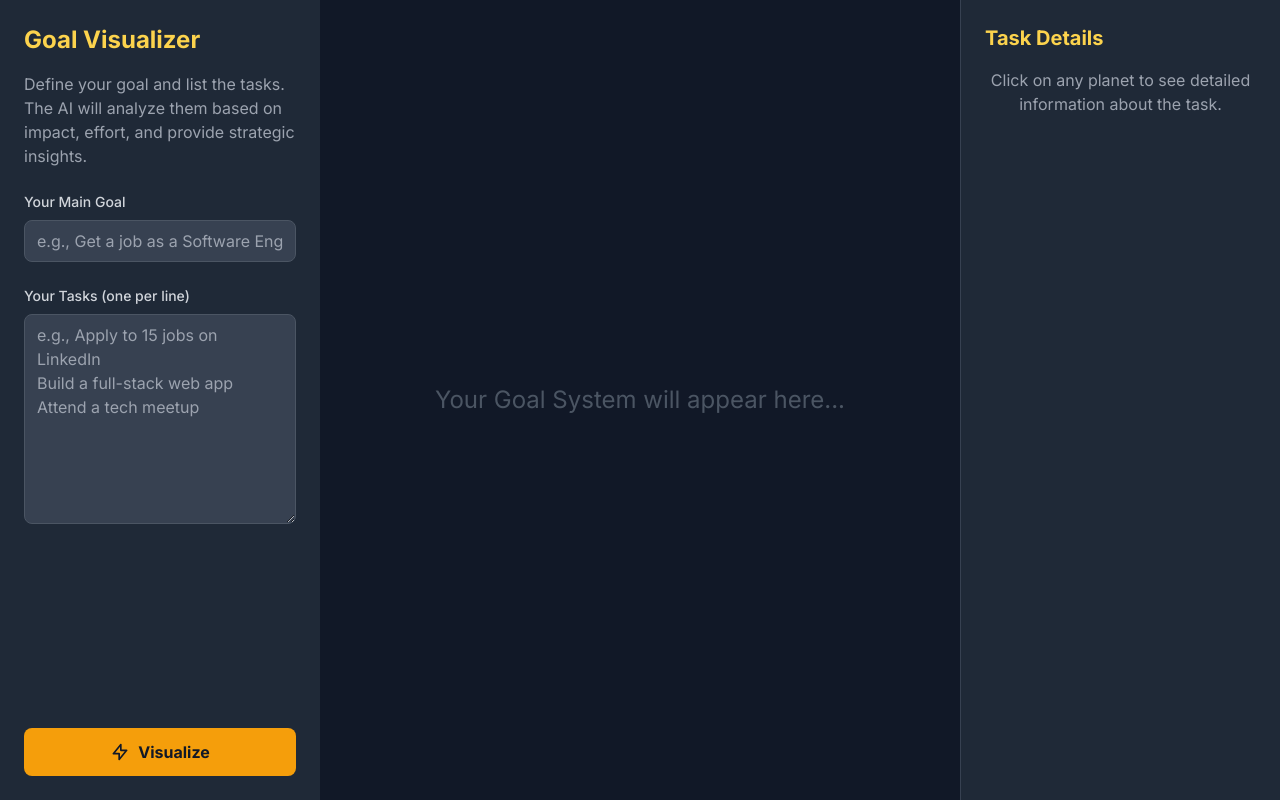
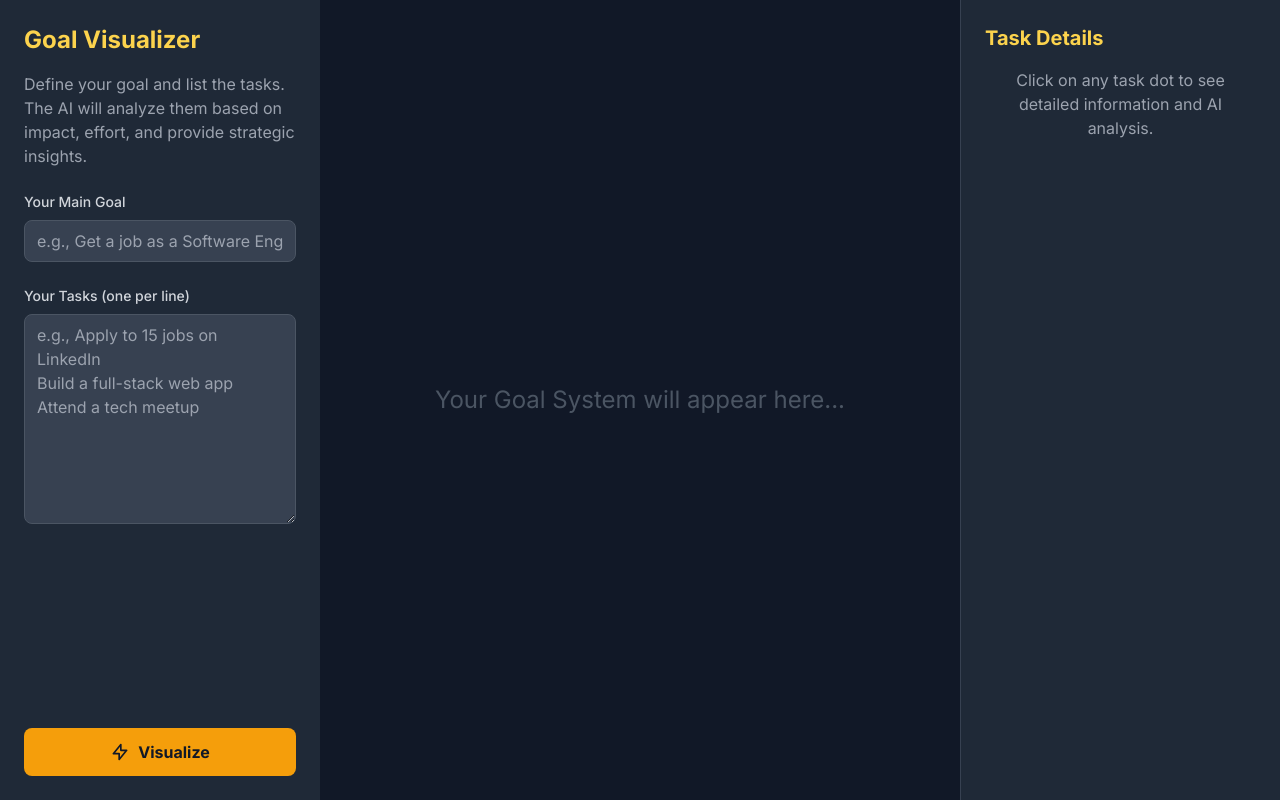
Before and after one commit to teejaz/Todo_app_solar_sys, a Flask app: page / in a window 1280 px wide. Run offline with Flask 3, Linux system fonts and the light colour scheme; some libraries are stand-ins or nearby versions.

Commit message:
working version 1

```diff
--- a/app.py
+++ b/app.py
@@ -30,7 +30,11 @@ def analyze():
 
     except Exception as e:
         print(f"Error in analyze endpoint: {e}")
-        return jsonify({"error": str(e)}), 500
+        print(f"Goal: {data.get('goal', 'None')}")
+        print(f"Tasks: {data.get('tasks', 'None')}")
+        import traceback
+        traceback.print_exc()
+        return jsonify({"error": f"Analysis failed: {str(e)}"}), 500
 
 def get_ai_analysis(goal, tasks):
     """
--- a/templates/index.html
+++ b/templates/index.html
@@ -105,7 +105,7 @@
     >
       <h2 class="text-xl font-bold text-amber-300 mb-4">Task Details</h2>
       <div id="task-info-content" class="text-gray-400 text-center">
-        Click on any planet to see detailed information about the task.
+        Click on any task dot to see detailed information and AI analysis.
       </div>
     </div>
 
@@ -164,8 +164,9 @@
           }
         } catch (error) {
           console.error("Error during AI analysis:", error);
+          console.error("Error details:", error.message);
           showModal(
-            "An error occurred while communicating with the AI. Please check the console for details."
+            `AI Analysis Error: ${error.message}. Please check the browser console and terminal for more details.`
           );
           placeholderText.style.display = "block";
           placeholderText.textContent =
@@ -302,14 +303,36 @@
         yLabel.innerHTML = "← Impact";
         chartContainer.appendChild(yLabel);
 
-        // Plot tasks
+        // Plot tasks with simple overlap handling
         const chartWidth = width - 2 * margin;
         const chartHeight = height - 2 * margin;
+        const usedPositions = new Set(); // Track used grid positions
 
         analyzedTasks.forEach((task, index) => {
+          let displayImpact = task.impact;
+          let wasAdjusted = false;
+
+          // Create a position key based on impact and effort
+          let positionKey = `${task.effort}-${displayImpact}`;
+
+          // If position is taken, move this task down by 1 impact level
+          while (usedPositions.has(positionKey) && displayImpact > 1) {
+            displayImpact--;
+            wasAdjusted = true;
+            positionKey = `${task.effort}-${displayImpact}`;
+          }
+
+          // Mark this position as used
+          usedPositions.add(positionKey);
+
+          // Store adjustment info on the task object for panel display
+          task.displayImpact = displayImpact;
+          task.wasAdjusted = wasAdjusted;
+          task.adjustmentAmount = wasAdjusted ? (task.impact - displayImpact) : 0;
+
           const x = margin + (task.effort / 10) * chartWidth;
-          const y = margin + (1 - task.impact / 10) * chartHeight; // Invert Y so high impact is at top
-          const size = 40 + task.impact * 2; // Size based on impact
+          const y = margin + (1 - displayImpact / 10) * chartHeight; // Use adjusted impact for positioning
+          const size = 40 + task.impact * 2; // Size still based on original impact
 
           const taskDot = document.createElement("div");
           taskDot.style.position = "absolute";
@@ -319,7 +342,7 @@
           taskDot.style.height = `${size}px`;
           taskDot.style.borderRadius = "50%";
           taskDot.style.backgroundColor =
-            planetColors[index % planetColors.length];
+            taskColors[index % taskColors.length];
           taskDot.style.display = "flex";
           taskDot.style.alignItems = "center";
           taskDot.style.justifyContent = "center";
@@ -410,15 +433,34 @@
               </div>
             </div>
 
-            <!-- Orbit Information -->
+            <!-- Position Adjustment Notice -->
+            ${task.wasAdjusted ? `
+            <div class="mb-4 p-3 bg-yellow-900 bg-opacity-50 rounded-lg border border-yellow-600">
+              <h4 class="font-semibold text-yellow-300 mb-2 flex items-center">
+                <span class="mr-2">📍</span>
+                Position Adjusted
+              </h4>
+              <p class="text-gray-300 text-sm leading-relaxed">
+                This task was moved down by <strong>-${task.adjustmentAmount}</strong> impact level(s) on the chart to avoid overlapping with another task.
+                Original impact: ${task.impact}/10, Display position: ${task.displayImpact}/10
+              </p>
+            </div>
+            ` : ''}
+
+            <!-- Impact Analysis -->
             <div class="p-3 bg-gray-700 rounded-lg">
-              <h4 class="font-semibold text-amber-300 mb-2">Orbit Position</h4>
+              <h4 class="font-semibold text-amber-300 mb-2">Impact Analysis</h4>
               <p class="text-gray-300 text-sm">
-                This task is in <strong>Orbit ${task.impact}</strong> -
-                ${task.impact >= 8 ? 'Very close to your goal (high priority)' :
-                  task.impact >= 6 ? 'Moderately close to your goal (medium priority)' :
-                  'Further from your goal (lower priority)'}
+                This task has an <strong>Impact Score of ${task.impact}/10</strong> -
+                ${task.impact >= 8 ? 'Very high impact on your goal (critical priority)' :
+                  task.impact >= 6 ? 'Moderate impact on your goal (medium priority)' :
+                  'Lower impact on your goal (supporting priority)'}
               </p>
+              ${task.wasAdjusted ? `
+              <p class="text-yellow-300 text-xs mt-2">
+                ⚠️ Chart position adjusted to ${task.displayImpact}/10 to prevent overlap
+              </p>
+              ` : ''}
             </div>
           </div>
         `;
```
